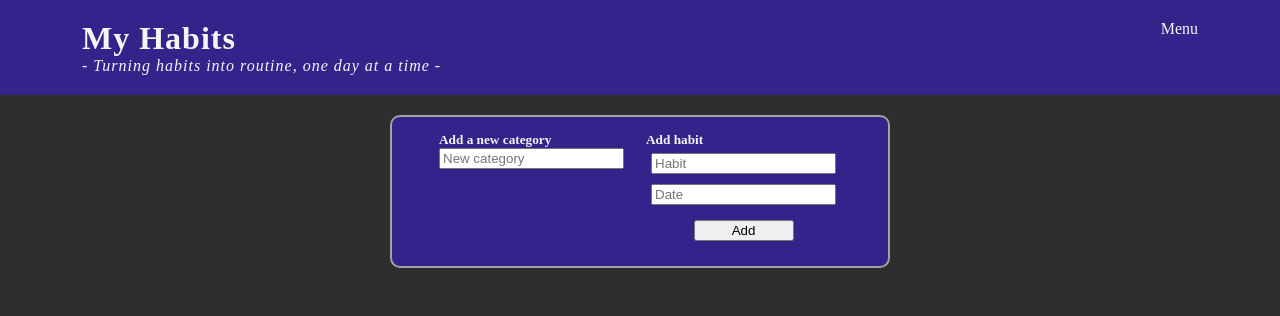
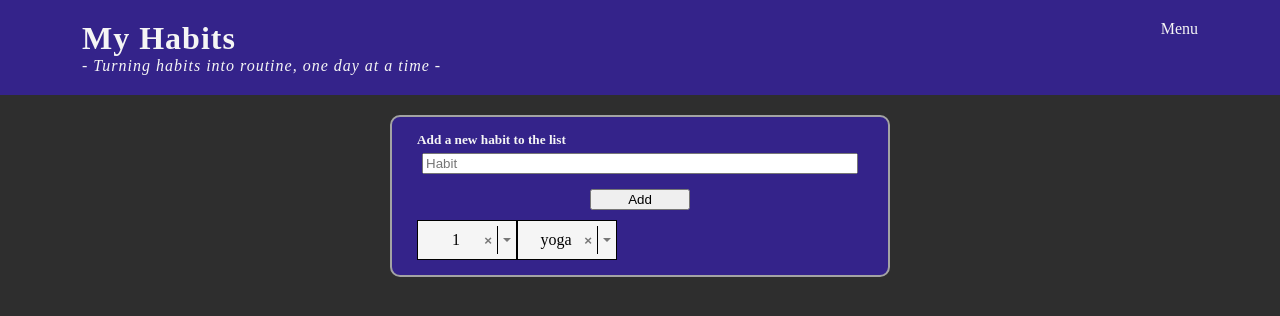
Before and after one commit to katribu/HabitTrackerFrontEnd, a React (Create React App) app: page / in a window 1280 px wide. Shown: the top 316 px of the page. Built offline with nearby package versions, Linux system fonts and the light colour scheme.

Commit message:
can add habit to list

```diff
--- a/src/App.css
+++ b/src/App.css
@@ -48,14 +48,14 @@ header p {
     margin: 20px auto;
     border: 2px #a3a3a3 solid;
     border-radius: 10px;
-    display: flex;
-    justify-content: space-evenly;
     padding: 15px 25px;
 }
 
 .main h5 {
     margin: 0;
 }
+
+/* ======== HABIT STYLING =========== */
 
 .add-habit-div {
     display: flex;
@@ -70,3 +70,105 @@ header p {
     width: 100px;
     margin: 10px auto;
 }
+
+
+/*  ====== SELECT STYLING ======= */
+.optionsContainer {
+    border: black solid 1px;
+    background: whitesmoke;
+    width: 100px;
+    height: 40px;
+    display: flex;
+    color: black;
+    justify-content: space-between;
+}
+
+span {
+    flex: 1;
+    /* border: solid red 1px; */
+    align-self: center;
+    padding-left: 10px;
+    text-align: center;
+}
+
+.buttonsContainer {
+    display: flex;
+    justify-content: space-between;
+    /* border: blue 1px solid; */
+    padding-right: 5px;
+}
+
+.xBtn {
+    border: none;
+    background: none;
+    color: #777;
+    font-weight: 800;
+    align-self: center;
+    margin: 0;
+    padding: 0;
+    cursor: pointer;
+}
+
+.xBtn:hover,
+.xBtn:focus {
+    color: #333;
+}
+
+.divider {
+    border-left: 1px black solid;
+    margin: 5px;
+}
+
+.caret {
+    align-self: center;
+    border: 0.25em solid transparent;
+    border-top-color: #777;
+    margin-top: 3.5px;
+}
+
+.caret:hover {
+    cursor: pointer;
+}
+
+.dateOptions,
+.habitOptions {
+    background: whitesmoke;
+    color: black;
+    width: 100px;
+    flex-direction: column;
+}
+
+.dateList,
+.habitList {
+    margin-top: 5px;
+    padding: 0;
+    max-height: 100px;
+    overflow-y: auto;
+    display: none;
+}
+
+.dateList.show,
+.habitList.show {
+    display: block;
+}
+
+
+.date,
+.habit {
+    list-style: none;
+    height: 40px;
+    cursor: pointer;
+    display: flex;
+    align-items: center;
+    justify-content: center;
+}
+
+.date:focus,
+.date:hover {
+    background:#7b66e3;
+    color: white;
+}
+
+.optionFields {
+    display: flex;
+}
--- a/src/App.tsx
+++ b/src/App.tsx
@@ -1,35 +1,45 @@
 
+import Habit from './components/Habit';
+import List from './components/List';
 import './App.css';
-import Habit from './components/Habit';
 import Header from './components/Header';
 import React, {useState} from "react"
-import List from './components/List';
+import Select from './components/Select';
 
 export interface IState {
   habits : {
-    habit: string
-    date: string
+    habits:string;
   }[]
 }
 
+const options = [
+  {value: "1", label:"1"},{value: "2", label:"2"},{value: "3", label:"3"},{value: "4", label:"4"},
+  {value: "5", label:"5"},{value: "6", label:"6"},{value: "7", label:"7"},{value: "8", label:"8"},
+  {value: "9", label:"9"},{value: "10", label:"10"},{value: "11", label:"11"},{value: "12", label:"12"},
+  {value: "13", label:"13"},{value: "14", label:"14"},{value: "15", label:"15"},{value: "16", label:"16"},
+  {value: "17", label:"17"},{value: "18", label:"18"},{value: "19", label:"19"},{value: "20", label:"20"},
+  {value: "21", label:"21"},{value: "22", label:"22"},{value: "23", label:"23"},{value: "24", label:"24"},
+  {value: "25", label:"25"},{value: "26", label:"26"},{value: "27", label:"27"},{value: "28", label:"28"},
+  {value: "29", label:"29"},{value: "30", label:"30"}, {value:"31", label:"31"}
 
+]
 
 function App() {
 
-  const [habit, setHabit] = useState<IState["habits"]>([])
-
-
+  const [habit, setHabit] = useState<IState["habits"]>([{habits:'yoga'}])
+  const [value, setValue] = useState<typeof options[0] | undefined>(options[0])
   return (
     <div className="App">
       <Header />
 
       <div className="main">
         <div>
-          <h5>Add a new category</h5>
-          <input type="text" placeholder="New category"/>
+          <h5>Add a new habit to the list</h5>
+          <Habit habit={habit} setHabit={setHabit} />
         </div>
-        <div>
-          <Habit habit={habit} setHabit={setHabit}/>
+
+        <div className="optionFields">
+          <Select options={options} value={value} onChange={option => setValue(option)}/>
           <List habits={habit}/>
         </div>
       </div>
--- a/src/components/Habit.tsx
+++ b/src/components/Habit.tsx
@@ -8,9 +8,8 @@ interface IProps {
 
 export default function Habit({habit, setHabit}: IProps) {
 
-    const [input, setInputs] = useState<{habit:string; date: string;}>({
+    const [input, setInputs] = useState<{habit:string;}>({
         habit: "",
-        date: ""
       })
 
       const handleChange = (e : React.ChangeEvent<HTMLInputElement>) : void => {
@@ -21,27 +20,23 @@ export default function Habit({habit, setHabit}: IProps) {
       }
 
       const handleClick = () : void => {
-        if(!input.date || !input.habit){
+        if(!input.habit){
             return;
         }
         setHabit([
             ...habit,
             {
-                habit: input.habit,
-                date: input.date
+                habits: input.habit,
             }
         ]);
 
         setInputs({
             habit:"",
-            date:""
         })
       }
     return (
         <div className="add-habit-div">
-            <h5> Add habit</h5>
             <input type="text" placeholder="Habit" value={input.habit} name="habit" onChange={handleChange}/>
-            <input type="text" placeholder="Date" value={input.date} name="date" onChange={handleChange}/>
             <button type="submit" className="submit-btn" onClick={handleClick}>Add</button>
       </div>
     )
--- a/src/components/List.tsx
+++ b/src/components/List.tsx
@@ -1,24 +1,60 @@
-import React from "react"
+import React, {useState} from "react"
 import {IState as Props} from "../App"
 
+
 interface IProps {
-    habits:Props["habits"]
+    habits: Props["habits"]
 }
 
-export default function List({habits}:IProps) {
+// type HabitOption = {
+//     habits: Props["habits"]
+//   }
 
-    const renderHabits: JSX.Element[] = habits.map((hab,i) => {
-        return (
-            <div key={i}>
-                <h4>{hab.habit}</h4>
-                <p>{hab.date}</p>
-            </div>
-        )
-    })
+// type Habits = {
+//     habits : HabitOption
+//     habitOptions: HabitOption[]
+//     onChange: (habits: HabitOption) => void
+//   }
+
+export default function List({habits}: IProps) {
+
+const [isOpen, setIsOpen] = useState(false)
+
+
 
     return (
         <div>
-            {renderHabits}
+            <div className="optionsContainer" onBlur={()=>setIsOpen(false)} onClick={()=> setIsOpen(!isOpen)}>
+            <span>{habits[0].habits}</span>
+            <div className="buttonsContainer">
+                <button
+                className="xBtn"
+                onClick={(e) => {
+                    e.stopPropagation()
+                }}>
+                    &times;
+                </button>
+                <div className="divider"></div>
+                <div className="caret"></div>
+            </div>
+            </div>
+
+            <div className="habitOptions">
+                <ul className={`habitList ${isOpen? "show":""}`}>
+                {habits.map((habit,i) => (
+                            <li
+                            key={i}
+                            className="date"
+                            onClick={(e)=>{
+                                e.stopPropagation()
+                                setIsOpen(false)
+                            }}
+                            >
+                                {habit.habits}
+                            </li>
+                        ))}
+                </ul>
+            </div>
         </div>
     )
 }
--- /dev/null
+++ b/src/components/Select.tsx
@@ -0,0 +1,64 @@
+import React, {useState} from "react"
+
+
+type SelectOption = {
+    label: string
+    value: string
+}
+
+
+type SelectProps = {
+    value?: SelectOption
+    options: SelectOption[]
+    onChange: (value:SelectOption | undefined) => void
+}
+
+export default function Select({value, options, onChange}: SelectProps){
+    const [isOpen, setIsOpen] = useState(false)
+
+    const clearOptions = () => {
+        onChange(undefined)
+    }
+
+    const selectOption = (option: SelectOption) => {
+        onChange(option)
+    }
+    return (
+        <div>
+            <div className="optionsContainer" onBlur={()=>setIsOpen(false)} onClick={()=> setIsOpen(!isOpen)}>
+                <span>{value?.label}</span>
+                <div className="buttonsContainer">
+                    <button
+                    className="xBtn"
+                    onClick={(e) => {
+                        e.stopPropagation()
+                        clearOptions()
+                    }}>
+                        &times;
+                    </button>
+                    <div className="divider"></div>
+                    <div className="caret"></div>
+                </div>
+            </div>
+
+            <div className="dateOptions" >
+                <ul className={`dateList ${isOpen? "show":""}`}>
+                    {options.map(option => (
+                        <li
+                        key={option.value}
+                        className="date"
+                        onClick={(e) => {
+                            e.stopPropagation()
+                            selectOption(option)
+                            setIsOpen(false)
+                        }}
+
+                        >
+                            {option.label}
+                        </li>
+                    ))}
+                </ul>
+            </div>
+        </div>
+    )
+}
```
